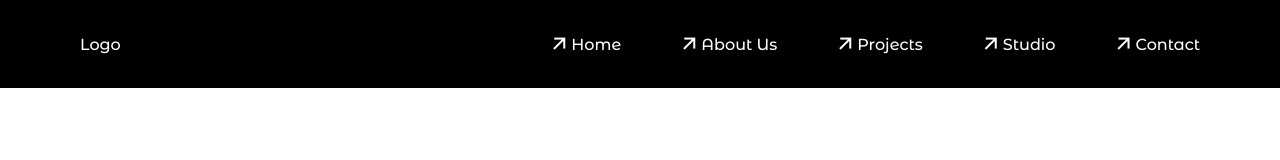
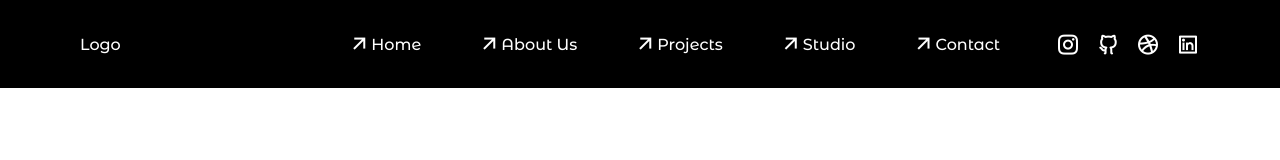
Before and after one commit to JosePedro0308/Techweek, a website: page main/main.html in a window 1280 px wide. Drawn offline with nearby package versions, Linux system fonts and the light colour scheme.

Commit message:
Techweek

```diff
--- a/main/main.html
+++ b/main/main.html
@@ -61,7 +61,7 @@
                   <i class="ri-close-large-line"></i>
                </div>
 
-               <!-- <div class="nav__social">
+               <div class="nav__social">
                   <a href="https://www.instagram.com/" target="_blank" class="nav__social-link">
                      <i class="ri-instagram-line"></i>
                   </a>
@@ -77,7 +77,7 @@
                   <a href="https://www.linkedin.com/" target="_blank" class="nav__social-link">
                      <i class="ri-linkedin-box-line"></i>
                   </a>
-               </div> -->
+               </div>
             </div>
 
             <!-- Toggle button -->
```
